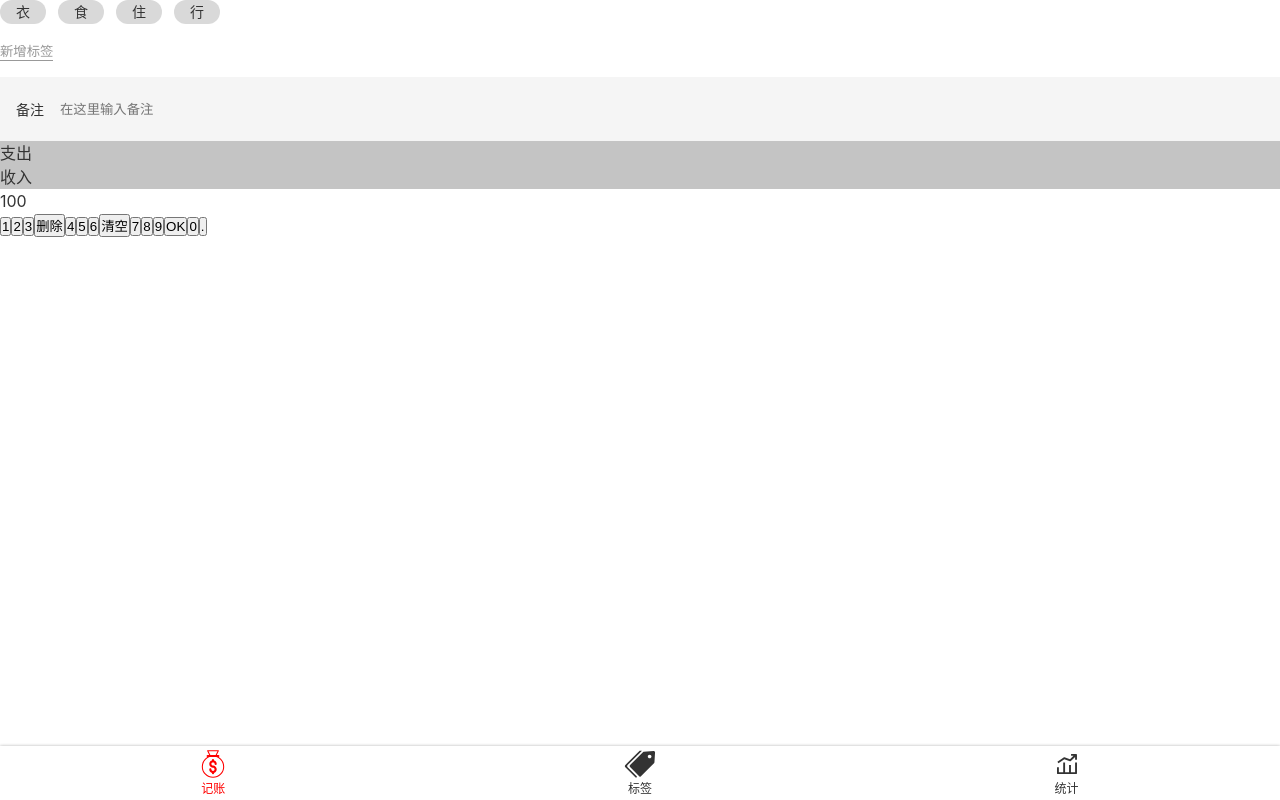
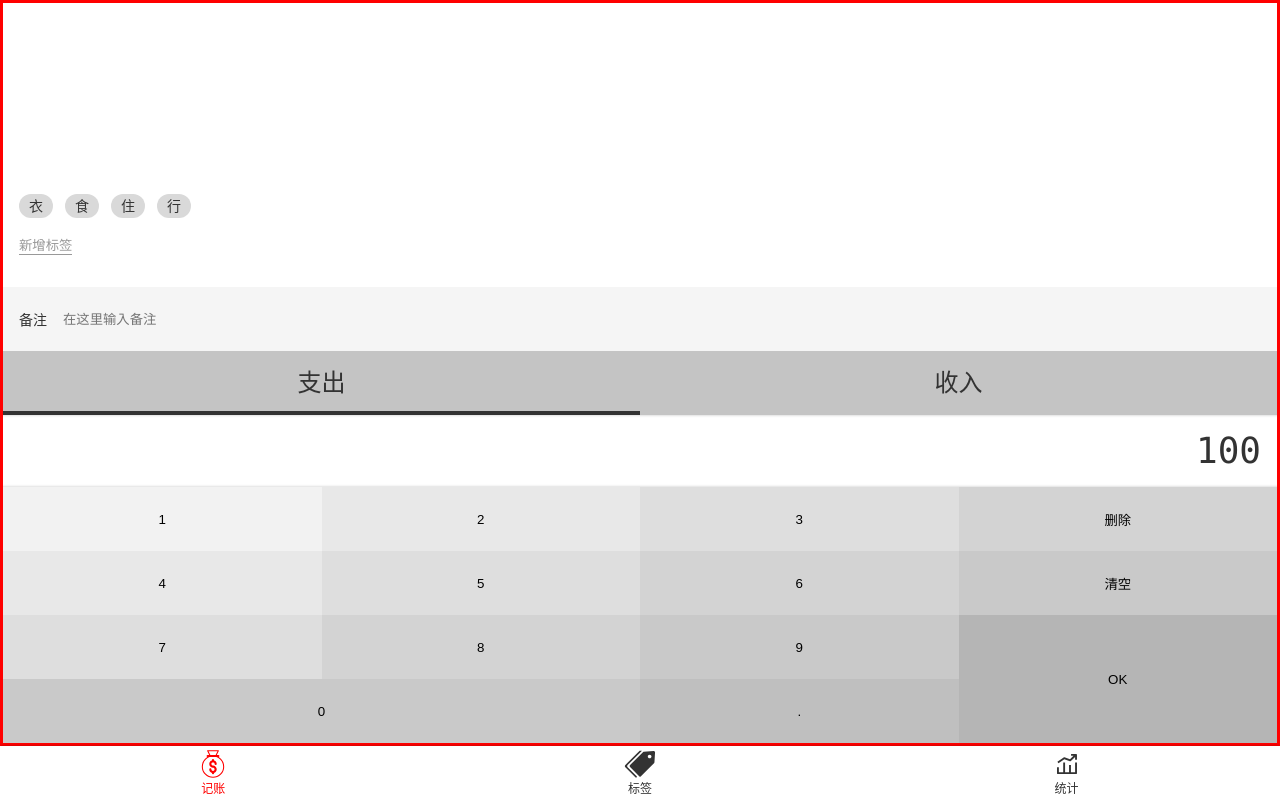
Before and after one commit to oldUath/cocomoney-vue, a Vue app: page /labels#/money in a window 1280 px wide. Built offline with nearby package versions, Linux system fonts and the light colour scheme.

Commit message:
布局完成

```diff
--- a/src/App.vue
+++ b/src/App.vue
@@ -20,4 +20,5 @@
 
 
 
+
 </style>
--- a/src/assets/style/helper.scss
+++ b/src/assets/style/helper.scss
@@ -4,3 +4,21 @@
 $font-kai:Baskerville, Georgia, "Liberation Serif", "Kaiti SC", STKaiti, "AR PL UKai CN", "AR PL UKai HK", "AR PL UKai TW", "AR PL UKai TW MBE", "AR PL KaitiM GB", KaiTi, KaiTi_GB2312, DFKai-SB, "TW\-Kai", serif;
 
 $color-heighlight:#f00;
+//placeholder
+%clearFix{
+  &::after{
+    content: '';
+    clear: both;
+    display: block;
+  }
+}
+
+
+$color-shadow: rgba(0,0,0,0.25);
+%outerShadow{
+  box-shadow: 0 0 3px $color-shadow;
+}
+%innerShadow{
+  box-shadow: inset 0 -3px 3px -3px $color-shadow,
+              inset 0 3px 3px -3px $color-shadow;
+}
--- a/src/components/Layout.vue
+++ b/src/components/Layout.vue
@@ -1,6 +1,6 @@
 <template>
-  <div class="nav-wrapper">
-    <div class="content">
+  <div class="layout-wrapper" :class="classPrefix && `${classPrefix}-wrapper`">
+    <div class="content" :class="classPrefix && `${classPrefix}-content`">
       <!-- slot就是将外面的新代码复制过来-->
       <slot></slot>
     </div>
@@ -8,8 +8,16 @@
   </div>
 </template>
 
+<script lang="ts">
+export default {
+  props:['classPrefix'],
+  name:'Layout'
+}
+
+</script>
+
 <style lang="scss" scoped>
-.nav-wrapper{
+.layout-wrapper{
   display:flex;
   flex-direction: column;
   height: 100vh;
--- a/src/views/Money.vue
+++ b/src/views/Money.vue
@@ -1,29 +1,7 @@
 <template>
-    <Layout>
-      <div class="tags">
-        <ul class="current">
-          <li>衣</li>
-          <li>食</li>
-          <li>住</li>
-          <li>行</li>
-        </ul>
-        <div class="new">
-          <button>新增标签</button>
-        </div>
-      </div>
-      <div>
-        <label class="notes">
-          <span class="name">备注</span>
+    <Layout class-prefix="layout">
 
-          <input type="text" placeholder="在这里输入备注">
-        </label>
-      </div>
-      <div>
-        <ul class="types">
-          <li class="selected">支出</li>
-          <li>收入</li>
-        </ul>
-      </div>
+<!--      数字输入面板-->
       <div class="numberPad">
         <div class="output">100</div>
         <div class="buttons">
@@ -38,10 +16,40 @@
           <button>7</button>
           <button>8</button>
           <button>9</button>
-          <button>OK</button>
-          <button>0</button>
+          <button class="ok">OK</button>
+          <button class="zero">0</button>
           <button>.</button>
         </div>
+      </div>
+
+<!--支出收入按钮-->
+      <div>
+        <ul class="types">
+          <li class="selected">支出</li>
+          <li>收入</li>
+        </ul>
+      </div>
+
+<!--备注-->
+      <div>
+        <label class="notes">
+          <span class="name">备注</span>
+
+          <input type="text" placeholder="在这里输入备注">
+        </label>
+      </div>
+
+<!--衣食住行-->
+      <div class="tags">
+        <div class="new">
+          <button>新增标签</button>
+        </div>
+        <ul class="current">
+          <li>衣</li>
+          <li>食</li>
+          <li>住</li>
+          <li>行</li>
+        </ul>
       </div>
 
     </Layout>
@@ -52,10 +60,96 @@
   name: "Money",
 }
 </script>
+<style lang="scss">
+
+.layout-content{
+  border: 3px solid red;
+  display: flex;
+  flex-direction: column-reverse;
+}
+
+</style>
+
 <style lang="scss" scoped>
 @import "~@/assets/style/helper.scss";
+.numberPad{
+  .output{
+    @extend  %innerShadow;
+    font-size:36px;
+    //等宽编程字体
+    font-family: Consolas,monospace;
+    padding: 9px 16px;
+    text-align:right;
+
+  }
+  .buttons{
+    @extend %clearFix;
+    height: 64px;
+    flex-wrap: wrap;
+    >button{
+      width: 25%;
+      height: 64px;
+      float: left;
+      &.ok{
+        height: 64*2px;
+        float:right;
+      }
+      &.zero{
+        width: 25*2%;
+        float: left;
+      }
+
+      border: none;
+      background: none;
+      $bg:#f2f2f2;
+      &:nth-child(1){
+        background: $bg;
+      }
+      &:nth-child(2), &:nth-child(5){
+        background: darken($bg,4%);
+      }
+      &:nth-child(3), &:nth-child(6),&:nth-child(9){
+        background: darken($bg,4*2%);
+      }
+      &:nth-child(4), &:nth-child(7),&:nth-child(10){
+        background: darken($bg,4*3%);
+      }
+      &:nth-child(8), &:nth-child(11),&:nth-child(13){
+        background: darken($bg,4*4%);
+      }
+      &:nth-child(14){
+        background: darken($bg,4*5%);
+      }
+      &:nth-child(12){
+        background: darken($bg,4*6%);
+      }
+    }
+  }
+}
 .types{
   background: #C4C4C4;
+  display: flex;
+  text-align: center;
+  font-size:24px;
+  >li{
+    width: 50%;
+    line-height: 64px;
+    display: flex;
+    justify-content: center;
+    align-content: center;
+    position: relative;
+  //  当前被选中的li
+    &.selected::after{
+      content: '';
+      position:absolute;
+      left: 0;
+      bottom: 0;
+      width: 100%;
+      background-color: #333;
+      height: 4px;
+    }
+  }
+
 }
 .notes{
   font-size:14px;
@@ -76,18 +170,26 @@
   }
 
 }
-
 .tags{
   font-size: 14px;
+  padding: 16px;
+  //让衣食住行在上面
+  display: flex;
+  flex-grow: 1;
+  flex-direction: column-reverse;
   > .current{
     display: flex;
+    //自动换行
+    flex-wrap: wrap;
+
     > li{
       background:#d9d9d9;
       height: 24px;
       line-height: 24px;
       border-radius:(24px/2) ;
-      padding: 0 16px;
+      padding: 0 10px;
       margin-right: 12px;
+      margin-top:4px;
     }
   }
   > .new {
```
